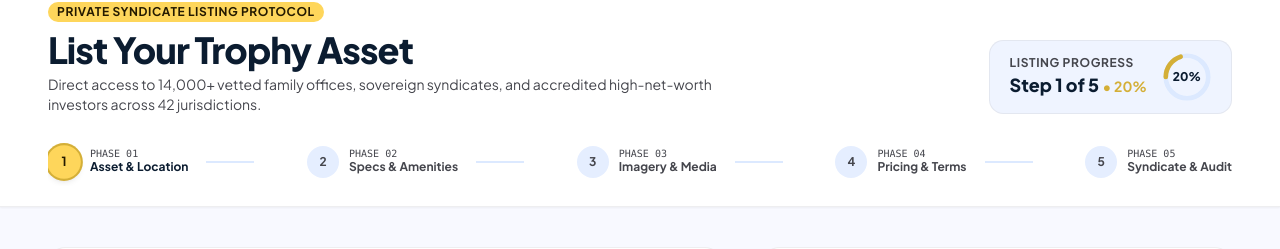
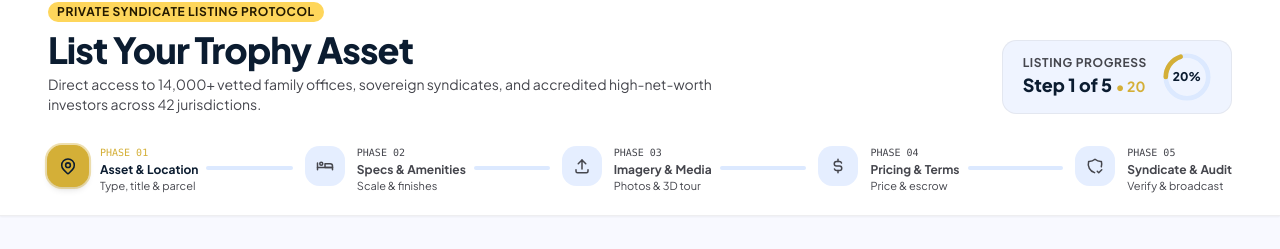
Before and after one commit to shaiadul/estatehub, a Next.js app in the folder estatehub/: page /sell in a window 1280 px wide. Shown: the part 154-403 px from the top of the page. Built offline with nearby package versions, Linux system fonts and the light colour scheme.

Commit message:
refactor: redesign wizard header component with step icons and responsive layouts

```diff
--- a/estatehub/components/sell/_components/wizard-header.tsx
+++ b/estatehub/components/sell/_components/wizard-header.tsx
@@ -5,11 +5,24 @@ import {
   IconCheck,
   IconChevronRight,
   IconBookmark,
+  IconMapPin,
+  IconBed,
+  IconUpload,
+  IconCurrencyDollar,
+  IconShieldCheck,
 } from "@tabler/icons-react"
 import { Button } from "@/components/ui/button"
 import { Badge } from "@/components/ui/badge"
 import { SectionWrapper } from "@/components/ui/section-wrapper"
 import type { WizardStep } from "./types"
+
+const STEP_META: Record<number, { Icon: typeof IconMapPin; blurb: string }> = {
+  1: { Icon: IconMapPin, blurb: "Type, title & parcel" },
+  2: { Icon: IconBed, blurb: "Scale & finishes" },
+  3: { Icon: IconUpload, blurb: "Photos & 3D tour" },
+  4: { Icon: IconCurrencyDollar, blurb: "Price & escrow" },
+  5: { Icon: IconShieldCheck, blurb: "Verify & broadcast" },
+}
 
 interface WizardHeaderProps {
   currentStep: number
@@ -71,7 +84,7 @@ export function WizardHeader({
               Listing Progress
             </span>
             <span className="text-lg font-extrabold text-on-surface">
-              Step {currentStep} of {steps.length} <span className="text-secondary font-bold text-sm">• {completionPercentage}%</span>
+              Step {currentStep} of {steps.length} <span className="text-secondary font-bold text-sm">• {completionPercentage}</span>
             </span>
           </div>
           <div className="relative w-12 h-12 flex items-center justify-center">
@@ -100,51 +113,113 @@ export function WizardHeader({
         </div>
       </div>
 
-      <div className="pt-6 overflow-x-auto no-scrollbar">
-        <div className="flex items-center min-w-[640px] justify-between pb-2">
+      <div className="pt-6">
+        {(() => {
+          const currentMeta = STEP_META[currentStep] ?? { Icon: IconMapPin, blurb: "" }
+          const CurrentIcon = currentMeta.Icon
+          return (
+            <div className="sm:hidden rounded-2xl border border-outline-variant/30 bg-surface-container-low p-4">
+              <div className="flex items-center gap-3">
+                <span className="w-10 h-10 rounded-xl flex items-center justify-center bg-secondary text-on-secondary shrink-0">
+                  <CurrentIcon size={20} />
+                </span>
+                <div className="flex-1 min-w-0">
+                  <span className="text-[10px] font-mono text-on-surface-variant">
+                    STEP {currentStep} OF {steps.length}
+                  </span>
+                  <p className="text-sm font-bold text-on-surface truncate">
+                    {steps[currentStep - 1]?.name}
+                  </p>
+                </div>
+                <span className="text-xs font-extrabold text-secondary shrink-0">
+                  {completionPercentage}%
+                </span>
+              </div>
+              <div
+                className="mt-3 h-1.5 rounded-full bg-surface-container-high overflow-hidden"
+                role="progressbar"
+                aria-valuenow={completionPercentage}
+                aria-valuemin={0}
+                aria-valuemax={100}
+                aria-label="Listing progress"
+              >
+                <div
+                  className="h-full rounded-full bg-secondary transition-all duration-500"
+                  style={{ width: `${completionPercentage}%` }}
+                />
+              </div>
+            </div>
+          )
+        })()}
+
+        <ol className="hidden sm:flex items-start gap-1">
           {steps.map((st) => {
+            const meta = STEP_META[st.num] ?? { Icon: IconCheck, blurb: "" }
+            const StepIcon = meta.Icon
             const isDone = st.num < currentStep
             const isActive = st.num === currentStep
             return (
-              <div
+              <li
                 key={st.num}
+                className={`flex items-start min-w-0 ${st.num < steps.length ? "flex-1" : ""}`}
+              >
+                <button
+                  type="button"
                   onClick={() => onStepClick(st.num)}
-                className="flex items-center gap-2.5 cursor-pointer group"
+                  aria-current={isActive ? "step" : undefined}
+                  aria-label={`Go to phase ${st.num}: ${st.name}`}
+                  className="flex items-start gap-3 text-left rounded-xl p-1 -m-1 focus-visible:outline-2 focus-visible:outline-secondary group shrink-0"
                 >
+                  <span className="relative shrink-0">
                     <span
-                  className={`w-8 h-8 rounded-full flex items-center justify-center font-bold text-xs transition-all ${
+                      className={`w-10 h-10 rounded-2xl flex items-center justify-center border transition-all ${
                         isDone
-                      ? "bg-primary text-primary-foreground shadow-xs"
+                          ? "bg-tertiary/15 text-on-tertiary-container border-tertiary/40"
                           : isActive
-                      ? "bg-secondary-container text-on-secondary-fixed ring-2 ring-secondary shadow-md scale-105"
-                      : "bg-surface-container text-on-surface-variant group-hover:bg-surface-container-high"
+                          ? "bg-secondary text-on-secondary border-secondary shadow-md ring-2 ring-secondary/40 scale-105"
+                          : "bg-surface-container text-on-surface-variant border-transparent group-hover:bg-surface-container-high"
                       }`}
                     >
-                  {isDone ? <IconCheck size={16} className="text-tertiary" /> : st.num}
+                      <StepIcon size={18} />
                     </span>
-                <div className="flex flex-col">
-                  <span className="text-[10px] text-on-surface-variant font-mono leading-none">
+                    {isDone && (
+                      <span className="absolute -bottom-1 -right-1 w-5 h-5 rounded-full bg-tertiary text-primary-foreground flex items-center justify-center border-2 border-surface-container-lowest">
+                        <IconCheck size={12} />
+                      </span>
+                    )}
+                  </span>
+                  <span className="flex flex-col pt-0.5 min-w-0">
+                    <span className={`text-[10px] font-mono leading-none ${isActive ? "text-secondary" : "text-on-surface-variant"}`}>
                       PHASE 0{st.num}
                     </span>
                     <span
-                    className={`text-xs font-bold whitespace-nowrap ${
+                      className={`text-xs font-bold whitespace-nowrap mt-1 ${
                         isActive ? "text-on-surface" : "text-on-surface-variant"
                       }`}
                     >
                       {st.name}
                     </span>
-                </div>
+                    <span className="text-[11px] text-on-surface-variant whitespace-nowrap">
+                      {meta.blurb}
+                    </span>
+                  </span>
+                </button>
                 {st.num < steps.length && (
-                  <div
-                    className={`w-8 xl:w-12 h-0.5 mx-2 transition-colors ${
-                      isDone ? "bg-primary" : "bg-surface-container-high"
+                  <span
+                    aria-hidden="true"
+                    className="flex-1 h-1 mt-5 mx-2 rounded-full bg-surface-container-high overflow-hidden min-w-6"
+                  >
+                    <span
+                      className={`block h-full rounded-full transition-all duration-500 ${
+                        st.num < currentStep ? "w-full bg-tertiary" : "w-0"
                       }`}
                     />
+                  </span>
                 )}
-              </div>
+              </li>
             )
           })}
-        </div>
+        </ol>
       </div>
     </SectionWrapper>
   )
--- a/estatehub/components/sell/sell-property-wizard.tsx
+++ b/estatehub/components/sell/sell-property-wizard.tsx
@@ -25,6 +25,8 @@ import {
   IconBookmark,
   IconEye,
   IconUpload,
+  IconCurrencyDollar,
+  IconShieldCheck,
   IconRosetteDiscountCheckFilled,
 } from "@tabler/icons-react"
 import { Header } from "@/components/home/header"
@@ -59,6 +61,14 @@ interface FormState {
   virtualTourUrl: string
   selectedAmenities: string[]
   heroImage: string
+}
+
+const STEP_META: Record<number, { Icon: typeof IconMapPin; blurb: string }> = {
+  1: { Icon: IconMapPin, blurb: "Type, title & parcel" },
+  2: { Icon: IconBed, blurb: "Scale & finishes" },
+  3: { Icon: IconUpload, blurb: "Photos & 3D tour" },
+  4: { Icon: IconCurrencyDollar, blurb: "Price & escrow" },
+  5: { Icon: IconShieldCheck, blurb: "Verify & broadcast" },
 }
 
 export function SellPropertyWizard() {
@@ -418,7 +428,7 @@ export function SellPropertyWizard() {
                     Listing Progress
                   </span>
                   <span className="text-lg font-extrabold text-on-surface">
-                    Step {currentStep} of {steps.length} <span className="text-secondary font-bold text-sm">• {completionPercentage}%</span>
+                    Step {currentStep} of {steps.length} <span className="text-secondary font-bold text-sm">• {completionPercentage}</span>
                   </span>
                 </div>
                 <div className="relative w-12 h-12 flex items-center justify-center">
@@ -447,51 +457,113 @@ export function SellPropertyWizard() {
               </div>
             </div>
 
-            <div className="pt-6 overflow-x-auto no-scrollbar">
-              <div className="flex items-center min-w-[640px] justify-between pb-2">
+            <div className="pt-6">
+              {(() => {
+                const currentMeta = STEP_META[currentStep] ?? { Icon: IconMapPin, blurb: "" }
+                const CurrentIcon = currentMeta.Icon
+                return (
+                  <div className="sm:hidden rounded-2xl border border-outline-variant/30 bg-surface-container-low p-4">
+                    <div className="flex items-center gap-3">
+                      <span className="w-10 h-10 rounded-xl flex items-center justify-center bg-secondary text-on-secondary shrink-0">
+                        <CurrentIcon size={20} />
+                      </span>
+                      <div className="flex-1 min-w-0">
+                        <span className="text-[10px] font-mono text-on-surface-variant">
+                          STEP {currentStep} OF {steps.length}
+                        </span>
+                        <p className="text-sm font-bold text-on-surface truncate">
+                          {steps[currentStep - 1]?.name}
+                        </p>
+                      </div>
+                      <span className="text-xs font-extrabold text-secondary shrink-0">
+                        {completionPercentage}%
+                      </span>
+                    </div>
+                    <div
+                      className="mt-3 h-1.5 rounded-full bg-surface-container-high overflow-hidden"
+                      role="progressbar"
+                      aria-valuenow={completionPercentage}
+                      aria-valuemin={0}
+                      aria-valuemax={100}
+                      aria-label="Listing progress"
+                    >
+                      <div
+                        className="h-full rounded-full bg-secondary transition-all duration-500"
+                        style={{ width: `${completionPercentage}%` }}
+                      />
+                    </div>
+                  </div>
+                )
+              })()}
+
+              <ol className="hidden sm:flex items-start gap-1">
                 {steps.map((st) => {
+                  const meta = STEP_META[st.num] ?? { Icon: IconCheck, blurb: "" }
+                  const StepIcon = meta.Icon
                   const isDone = st.num < currentStep
                   const isActive = st.num === currentStep
                   return (
-                    <div
+                    <li
                       key={st.num}
+                      className={`flex items-start min-w-0 ${st.num < steps.length ? "flex-1" : ""}`}
+                    >
+                      <button
+                        type="button"
                         onClick={() => setCurrentStep(st.num)}
-                      className="flex items-center gap-2.5 cursor-pointer group"
+                        aria-current={isActive ? "step" : undefined}
+                        aria-label={`Go to phase ${st.num}: ${st.name}`}
+                        className="flex items-start gap-3 text-left rounded-xl p-1 -m-1 focus-visible:outline-2 focus-visible:outline-secondary group shrink-0"
                       >
+                        <span className="relative shrink-0">
                           <span
-                        className={`w-8 h-8 rounded-full flex items-center justify-center font-bold text-xs transition-all ${
+                            className={`w-10 h-10 rounded-2xl flex items-center justify-center border transition-all ${
                               isDone
-                            ? "bg-primary text-primary-foreground shadow-xs"
+                                ? "bg-tertiary/15 text-on-tertiary-container border-tertiary/40"
                                 : isActive
-                            ? "bg-secondary-container text-on-secondary-fixed ring-2 ring-secondary shadow-md scale-105"
-                            : "bg-surface-container text-on-surface-variant group-hover:bg-surface-container-high"
+                                ? "bg-secondary text-on-secondary border-secondary shadow-md ring-2 ring-secondary/40 scale-105"
+                                : "bg-surface-container text-on-surface-variant border-transparent group-hover:bg-surface-container-high"
                             }`}
                           >
-                        {isDone ? <IconCheck size={16} className="text-tertiary" /> : st.num}
+                            <StepIcon size={18} />
                           </span>
-                      <div className="flex flex-col">
-                        <span className="text-[10px] text-on-surface-variant font-mono leading-none">
+                          {isDone && (
+                            <span className="absolute -bottom-1 -right-1 w-5 h-5 rounded-full bg-tertiary text-primary-foreground flex items-center justify-center border-2 border-surface-container-lowest">
+                              <IconCheck size={12} />
+                            </span>
+                          )}
+                        </span>
+                        <span className="flex flex-col pt-0.5 min-w-0">
+                          <span className={`text-[10px] font-mono leading-none ${isActive ? "text-secondary" : "text-on-surface-variant"}`}>
                             PHASE 0{st.num}
                           </span>
                           <span
-                          className={`text-xs font-bold whitespace-nowrap ${
+                            className={`text-xs font-bold whitespace-nowrap mt-1 ${
                               isActive ? "text-on-surface" : "text-on-surface-variant"
                             }`}
                           >
                             {st.name}
                           </span>
-                      </div>
+                          <span className="text-[11px] text-on-surface-variant whitespace-nowrap">
+                            {meta.blurb}
+                          </span>
+                        </span>
+                      </button>
                       {st.num < steps.length && (
-                        <div
-                          className={`w-8 xl:w-12 h-0.5 mx-2 transition-colors ${
-                            isDone ? "bg-primary" : "bg-surface-container-high"
+                        <span
+                          aria-hidden="true"
+                          className="flex-1 h-1 mt-5 mx-2 rounded-full bg-surface-container-high overflow-hidden min-w-6"
+                        >
+                          <span
+                            className={`block h-full rounded-full transition-all duration-500 ${
+                              st.num < currentStep ? "w-full bg-tertiary" : "w-0"
                             }`}
                           />
+                        </span>
                       )}
-                    </div>
+                    </li>
                   )
                 })}
-              </div>
+              </ol>
             </div>
         </SectionWrapper>
 
```
Lines whose indentation alone changed are shown as unchanged.
